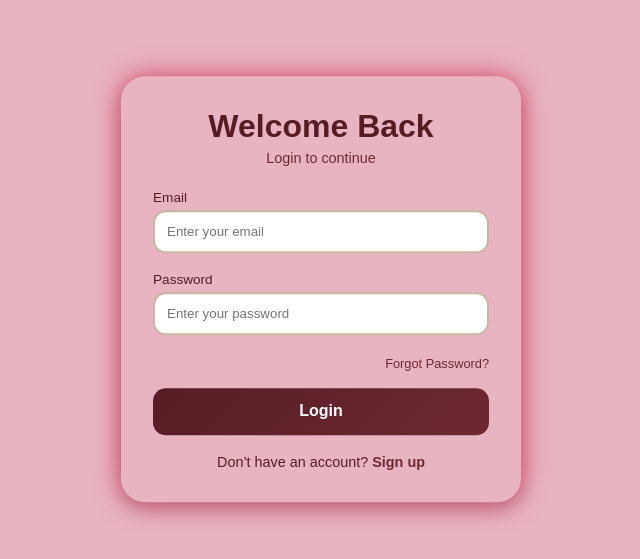
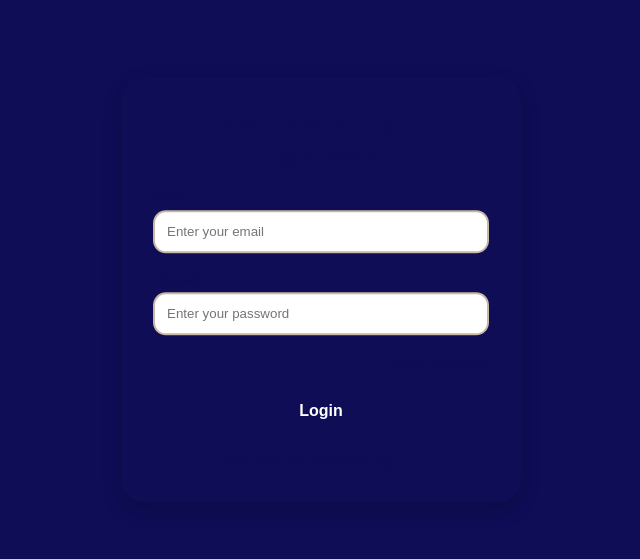
Before and after one commit to janciraniD/Log-In-page, a plain HTML site: page index.html in a window 1280 px wide. Shown: the part 103-662 px from the top of the page, without its empty margins (319-959 px from the left). Drawn offline with Linux system fonts and the light colour scheme.

Commit message:
Changed the color

```diff
--- a/style.css
+++ b/style.css
@@ -7,7 +7,7 @@
 }
 
 body {
-  background-color:#e8b4c2;
+  background-color:#0e0d56;
   display: flex;
   justify-content: center;
   align-items: center;
@@ -29,13 +29,13 @@ body {
 }
 .title {
   font-size: 2rem;
-  color: #561c24;
+  color: #0e0d56;
   margin-bottom: 0.3rem;
 }
 
 .subtitle {
   font-size: 0.9rem;
-  color: #6d2932;
+  color: #0e0d56;
   margin-bottom: 1.5rem;
 }
 
@@ -46,7 +46,7 @@ body {
 
 .input-group label {
   font-size: 0.85rem;
-  color: #561c24;
+  color: #0e0d56;
   display: block;
   margin-bottom: 0.3rem;
 }
@@ -61,7 +61,7 @@ body {
 }
 
 .input-group input:focus {
-  border-color: #6d2932;
+  border-color: #0e0d56;
 }
 
 .actions {
@@ -71,7 +71,7 @@ body {
 
 .forgot {
   font-size: 0.8rem;
-  color: #6d2932;
+  color: #0e0d56;
   text-decoration: none;
 }
 
@@ -82,7 +82,7 @@ body {
 .btn-login {
   width: 100%;
   padding: 0.9rem;
-  background: linear-gradient(135deg, #561c24, #6d2932);
+  background: linear-gradient(135deg, #0e0d56, #0e0d56);
   border: none;
   border-radius: 0.8rem;
   color: #fff;
@@ -100,11 +100,11 @@ body {
 .register-text {
   margin-top: 1.2rem;
   font-size: 0.9rem;
-  color: #561c24;
+  color: #0e0d56;
 }
 
 .register-link {
-  color: #6d2932;
+  color: #0e0d56;
   font-weight: 600;
   text-decoration: none;
 }
@@ -120,10 +120,10 @@ body {
 }
 @keyframes pulseGlow{
   from{
-    box-shadow:0 0 15px rgba(214,41,82,0.4),0 8px 20px rgba(0,0,0,0.15);
+    box-shadow: #0e0d56;
   }
   to{
-    box-shadow:0 0 30px rgba(214,41,82,0.9),0 8px 20px rgba(0,0,0,0.2);
+    box-shadow: #0e0d56;
   }
 }
 @keyframes floating{
```
